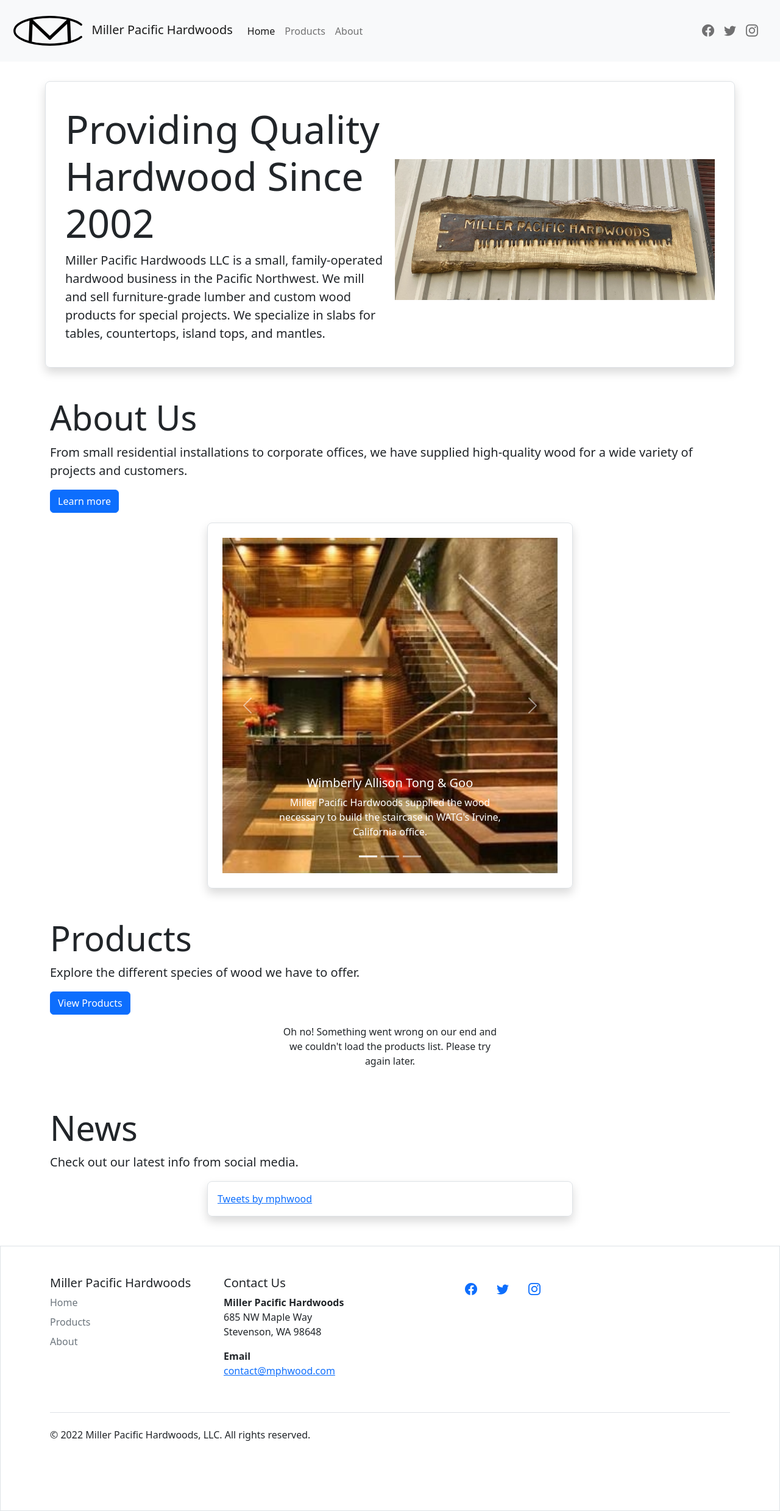
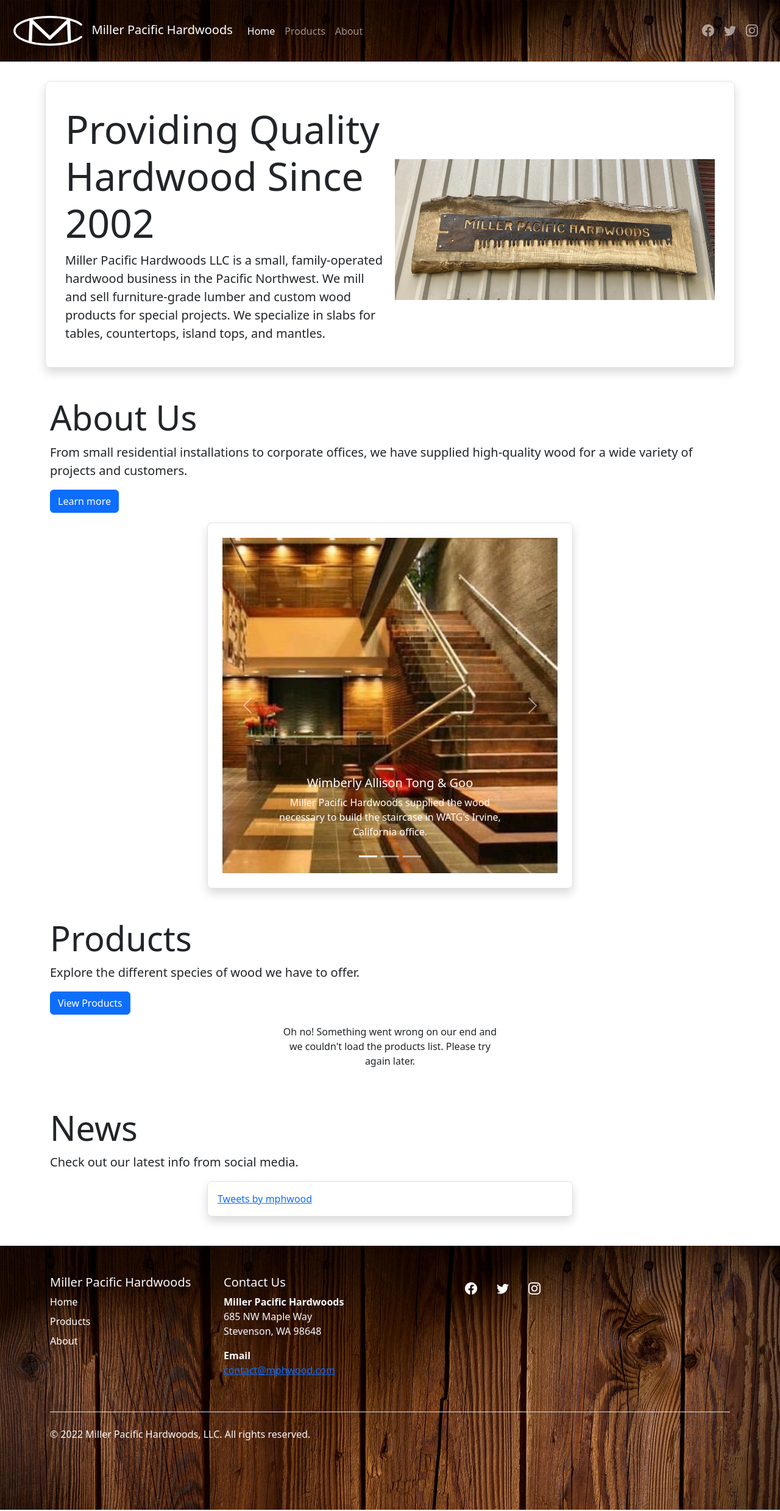
Before and after one commit to em-3/mphwood, a PHP site: page / in a window 1280 px wide. Shown: the whole page at 61% size. Run offline with PHP 8.4, Linux system fonts and the light colour scheme; some libraries are stand-ins or nearby versions.

Commit message:
Changed header and footer backgrounds to a wood pattern

```diff
--- a/includes/footer.html
+++ b/includes/footer.html
@@ -1,19 +1,19 @@
-<footer class="border">
+<footer class="bg-wood text-light">
     <div class="container py-5">
         <div class="row">
             <div class="col-md-6">
                 <div class="row">
                     <div class="col-lg-6 mb-3">
                         <h5>Miller Pacific Hardwoods</h5>
-                        <ul class="nav flex-column">
+                        <ul class="nav nav-dark flex-column">
                             <li class="nav-item mb-2">
-                                <a href="index.html" class="nav-link text-muted p-0">Home</a>
+                                <a href="index.html" class="nav-link p-0">Home</a>
                             </li>
                             <li class="nav-item mb-2">
-                                <a href="products.html" class="nav-link text-muted p-0">Products</a>
+                                <a href="products.html" class="nav-link p-0">Products</a>
                             </li>
                             <li class="nav-item mb-2">
-                                <a href="about.html" class="nav-link text-muted p-0">About</a>
+                                <a href="about.html" class="nav-link p-0">About</a>
                             </li>
                         </ul>
                     </div>
@@ -35,7 +35,7 @@
                 </div>
             </div>
             <div class="col-md-5 offset-md-1 mb-3">
-                <ul class="nav">
+                <ul class="nav nav-dark">
                     <li class="nav-item">
                         <a class="nav-link" href="https://www.facebook.com/MillerPacific"><i role="img" class="bi bi-facebook fs-5" aria-label="Facebook"></i></a>
                     </li>
--- a/includes/navigation.php
+++ b/includes/navigation.php
@@ -1,7 +1,7 @@
-<nav class="navbar navbar-expand-md bg-light">
+<nav class="navbar navbar-expand-md navbar-dark bg-wood">
     <div class="container-fluid">
         <a class="navbar-brand text-wrap overflow-hidden" href="index.php">
-            <img src="imgs/logo.svg" alt="" height="75" class="d-inline-block align-text-center" aria-hidden="false">
+            <img src="imgs/logo-dark.svg" alt="" height="75" class="d-inline-block align-text-center" aria-hidden="false">
             <span class="text-nowrap">Miller Pacific Hardwoods</span>
         </a>
         <button class="navbar-toggler" type="button" data-bs-toggle="collapse" data-bs-target="#navbarNavDropdown" aria-controls="navbarNavDropdown" aria-expanded="false" aria-label="Toggle navigation">
--- a/main.css
+++ b/main.css
@@ -1,3 +1,14 @@
 .nav-social {
     --bs-nav-link-padding-x: 0.5rem;
 }
+
+.bg-wood {
+    background-image: url(imgs/wood-bg.jpg), linear-gradient(to top, #4b3800, #55430e);
+    background-size: cover;
+    background-attachment: fixed;
+}
+
+.nav-dark {
+    --bs-nav-link-color: #ffffff;
+    --bs-nav-link-hover-color: rgba(255, 255, 255, 0.75);
+}
```
Also changed, not shown: imgs/logo-dark.svg (added), imgs/wood-bg.jpg (added).
